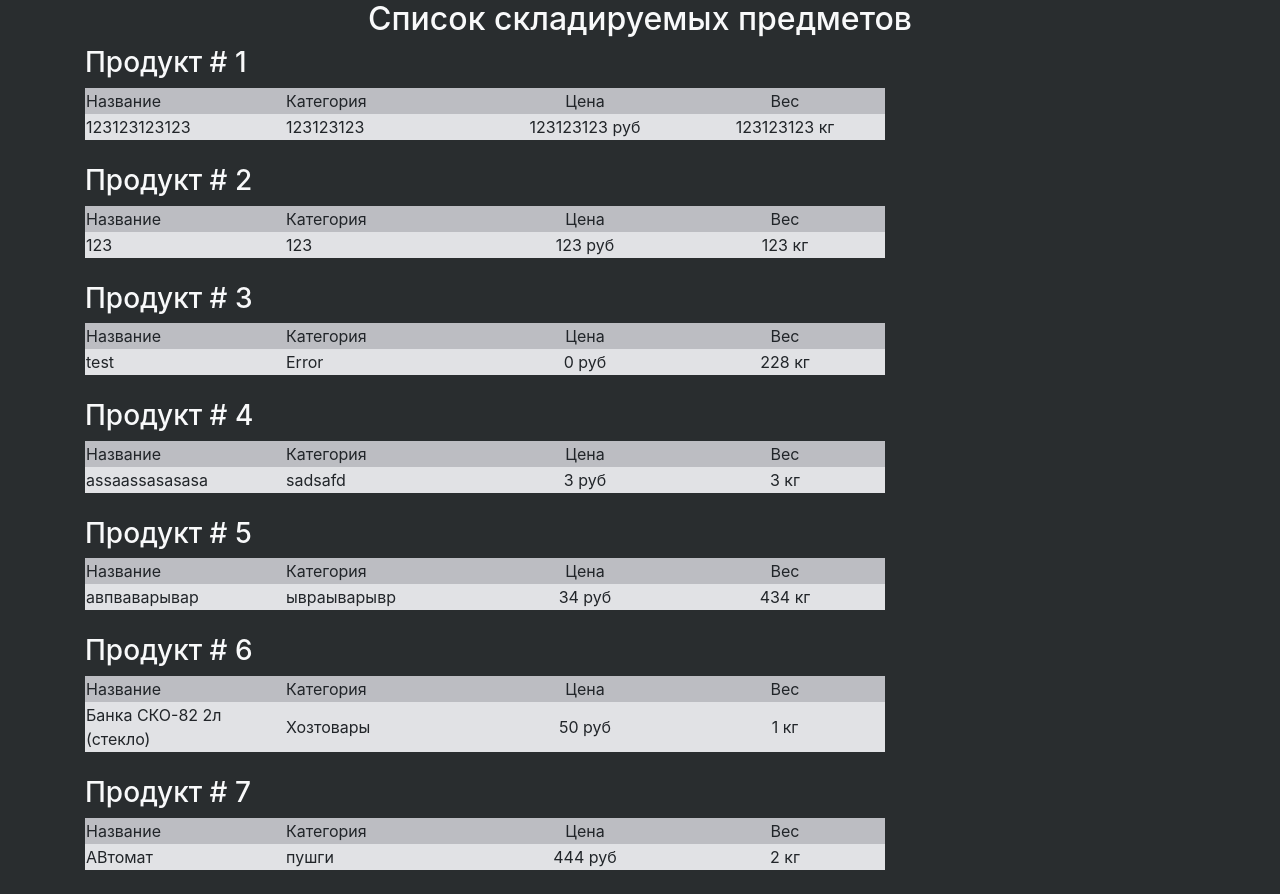
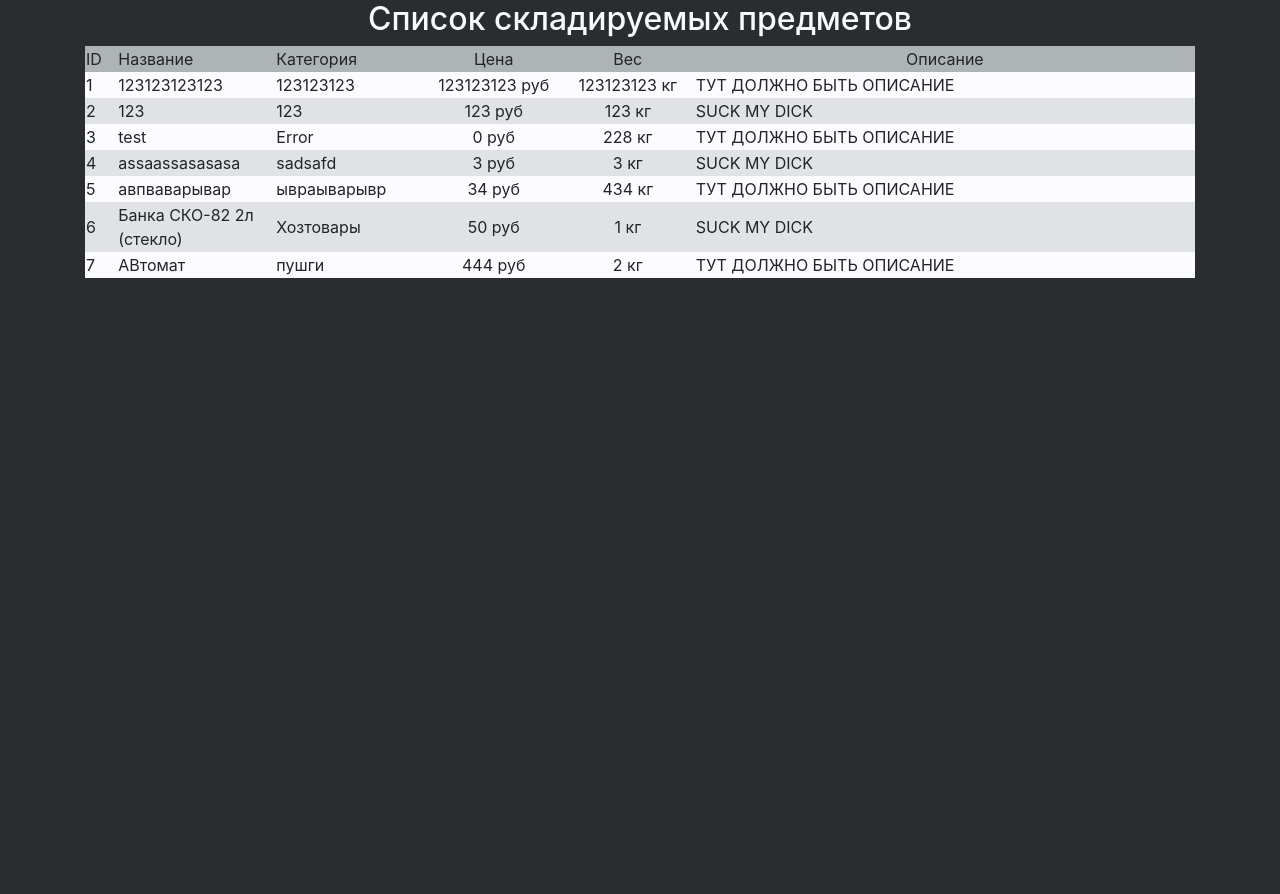
Before and after one commit to HeavySaharok/SKLAD_Interface, a Flask app: page /items_list in a window 1280 px wide. Shown: the part 120-1014 px from the top of the page. After the commit the page ends 398 px from the top, so only its background shows below. Run offline with Flask 3, Linux system fonts and the light colour scheme; data comes from the database, SQL or seed files in the repository; some libraries are stand-ins or nearby versions.

Commit message:
Таблица товаров доработана

```diff
--- a/templates/items_table.html
+++ b/templates/items_table.html
@@ -3,25 +3,39 @@
 {% block content %}
 <meta charset="UTF-8">
 <h2 align="center" class="text-light">Список складируемых предметов</h2>
-{% for item in items %}
-<h3 class="text-light">Продукт # {{ item.id }}</h3>
 <div class="table_container">
     <table class="my_table">
-        <tr class="my_row">
-            <td class="title" width="200px" bgcolor="#BCBDC2">Название</td>
-            <td class="title" width="200px" bgcolor="#BCBDC2">Категория</td>
-            <td class="title" width="200px" bgcolor="#BCBDC2" align="center">Цена</td>
-            <td class="title" width="200px" bgcolor="#BCBDC2" align="center">Вес</td>
+        <tr class="my_row" bgcolor="#AEB3B6">
+            <td class="title" width="50px">ID</td>
+            <td class="title" width="200px">Название</td>
+            <td class="title" width="200px">Категория</td>
+            <td class="title" width="200px" align="center">Цена</td>
+            <td class="title" width="200px" align="center">Вес</td>
+            <td class="title" width="1000px" align="center">Описание</td>
         </tr>
-        <tr class="my_row">
-            <td class="ordinary" bgcolor="#E1E2E5">{{ item.name}}</td>
-            <td class="ordinary" bgcolor="#E1E2E5">{{ item.category}}</td>
-            <td class="ordinary" bgcolor="#E1E2E5" align="center">{{ item.price }} руб</td>
-            <td class="ordinary" bgcolor="#E1E2E5" align="center">{{ item.weight }} кг</td>
+        {% for item in items %}
+        {% if item.id % 2 == 0 %}
+        <tr class="my_row" bgcolor="#E1E2E5" >
+            <td class="ordinary">{{ item.id }}</td>
+            <td class="ordinary">{{ item.name }}</td>
+            <td class="ordinary" >{{ item.category }}</td>
+            <td class="ordinary" align="center">{{ item.price }} руб</td>
+            <td class="ordinary" align="center">{{ item.weight }} кг</td>
+            <td class="ordinary">SUCK MY DICK</td>
         </tr>
+        {% else %}
+        <tr class="my_row" bgcolor="#FCFBFD">
+            <td class="ordinary">{{ item.id }}</td>
+            <td class="ordinary">{{ item.name }}</td>
+            <td class="ordinary">{{ item.category }}</td>
+            <td class="ordinary" align="center">{{ item.price }} руб</td>
+            <td class="ordinary" align="center">{{ item.weight }} кг</td>
+            <td class="ordinary">ТУТ ДОЛЖНО БЫТЬ ОПИСАНИЕ</td>
+        </tr>
+        {% endif %}
+        {% endfor %}
     </table>
 </div>
 <br>
-{% endfor %}
 
 {% endblock %}
```
